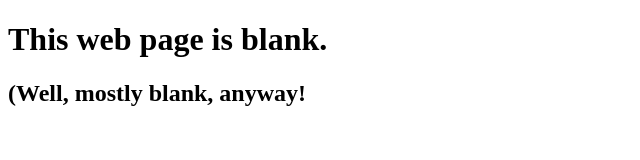
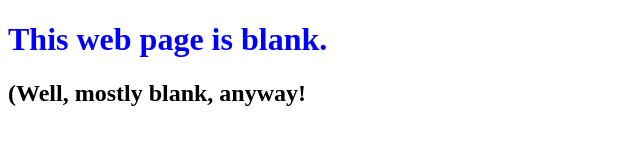
Before and after one commit to guozhenkui/0main_opensap_repo, a plain HTML site: page index.html in a window 1280 px wide. Shown: the whole page, without its empty margins (0-640 px from the left). Drawn offline with Linux system fonts and the light colour scheme.

Commit message:
added color blue for first header

```diff
--- a/index.html
+++ b/index.html
@@ -5,7 +5,7 @@
 		<title>An Empty Web Page</title>
 	</head>
 	<body>
-		<h1>This web page is blank.</h1>
+		<h1 style="color:blue">This web page is blank.</h1>
 		<h2>(Well, mostly blank, anyway!</h2>
 	</body>
 </html>
```
